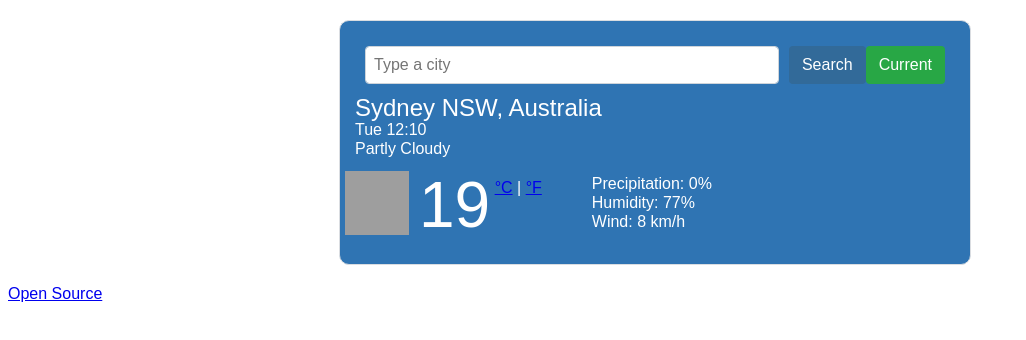
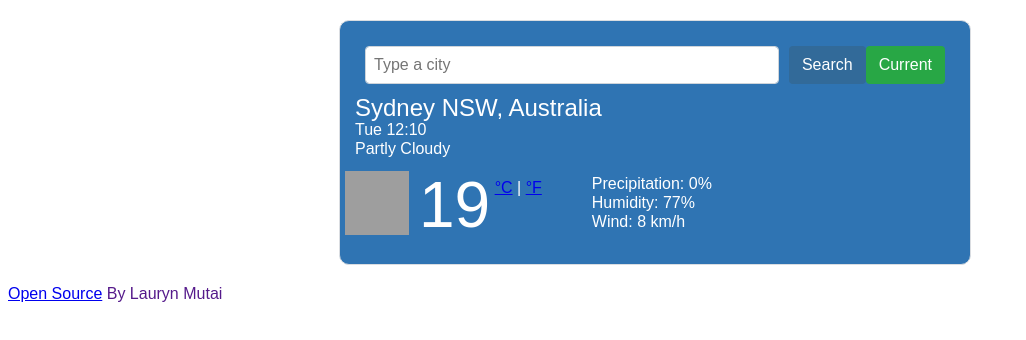
Before and after one commit to chichi5454/first-repository-weatherapp-learning-project-shecodes, a plain HTML site: page index.html in a window 1280 px wide. Shown: the top 340 px of the page, without its empty margins (0-1026 px from the left). Drawn offline with nearby package versions, Linux system fonts and the light colour scheme; no server answers; grey boxes are pictures that could not be loaded; a web font is replaced by a local one.

Commit message:
more on name

```diff
--- a/index.html
+++ b/index.html
@@ -64,7 +64,7 @@
         </div>
       </div>
     </div>
-    <p id="open-sourcecode">
+    <p id="open-sourcecode" class="open-source">
       <a
         href="https://github.com/chichi5454/first-repository-weatherapp-learning-project-shecodes"
         class="link"
--- a/main.css
+++ b/main.css
@@ -167,3 +167,6 @@ button:hover {
   color: #fff;
   background-color: #551a8b;
 }
+.open-source {
+  color: #551a8b;
+}
```
